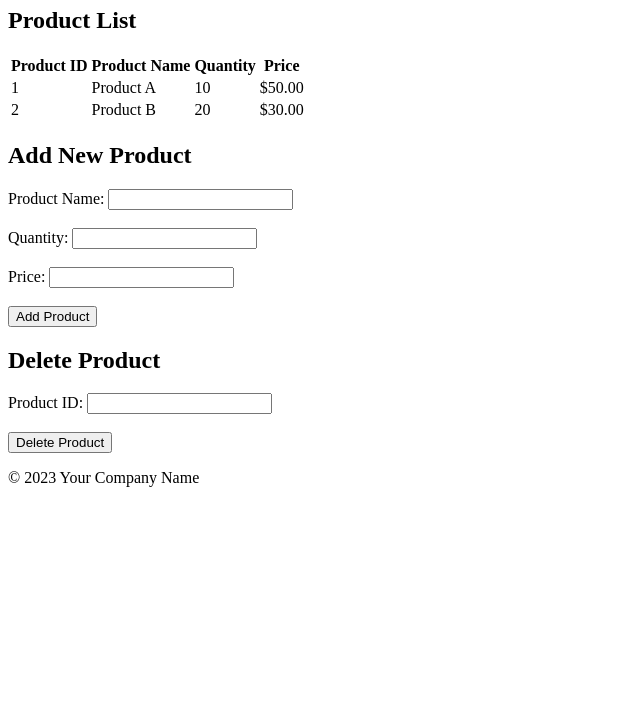
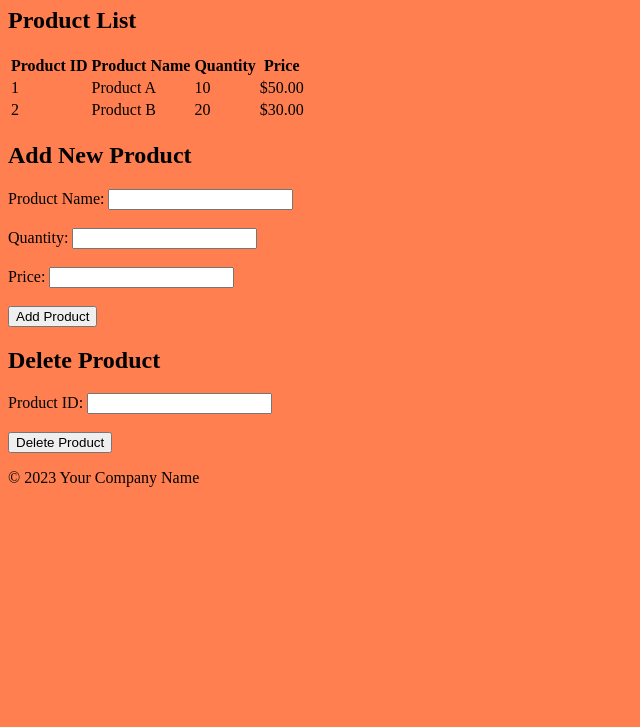
Before and after one commit to case0074/case0074.github.io, a plain HTML site: page index.html in a window 1280 px wide. Shown: the part 73-800 px from the top of the page, without its empty margins (0-640 px from the left). Drawn offline with Linux system fonts and the light colour scheme.

Commit message:
Update index.html

```diff
--- a/index.html
+++ b/index.html
@@ -6,7 +6,7 @@
     <meta name="viewport" content="width=device-width, initial-scale=1.0">
     <title>Inventory Management System</title>
     <style>
-        /* Add your custom CSS styles here */
+        body {background-color: coral;}
     </style>
 </head>
 
```
